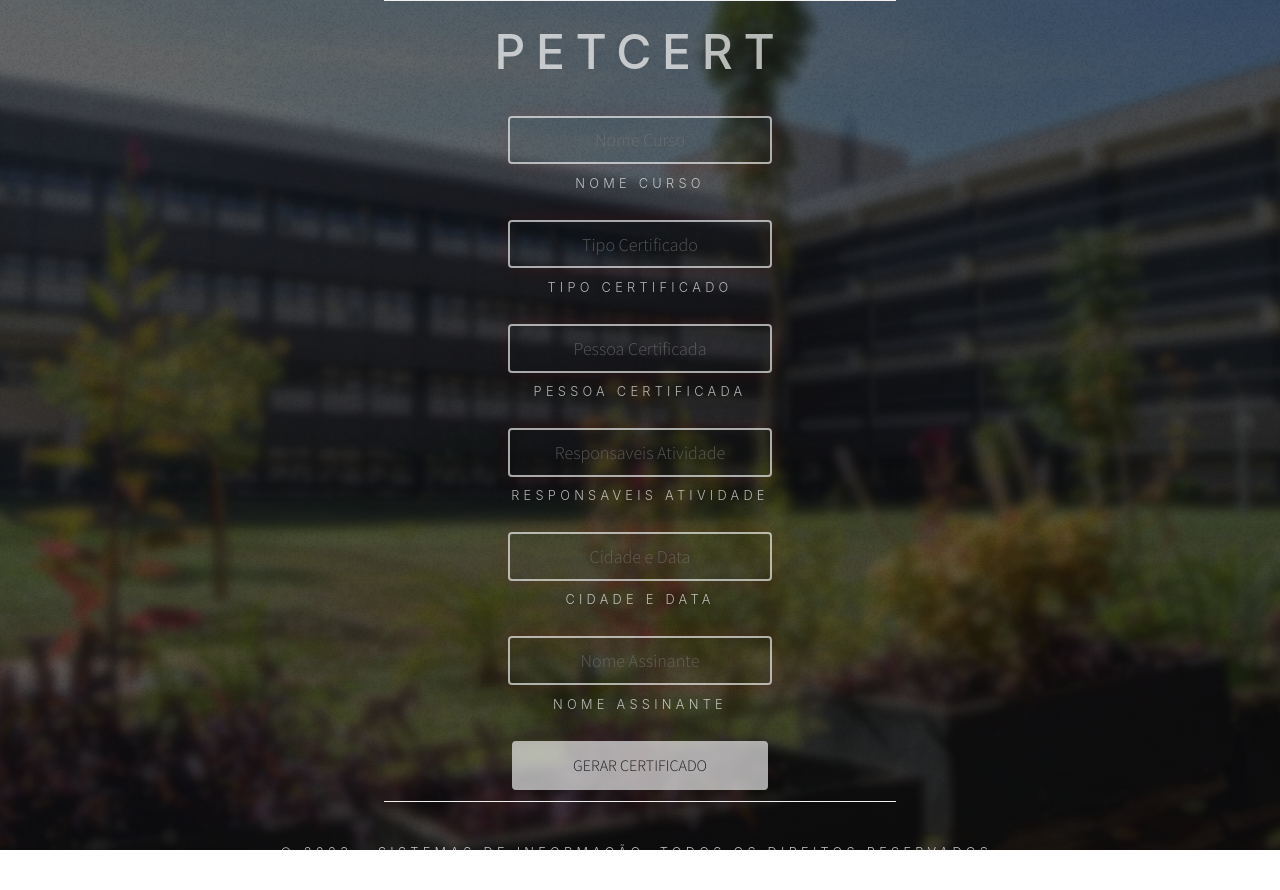
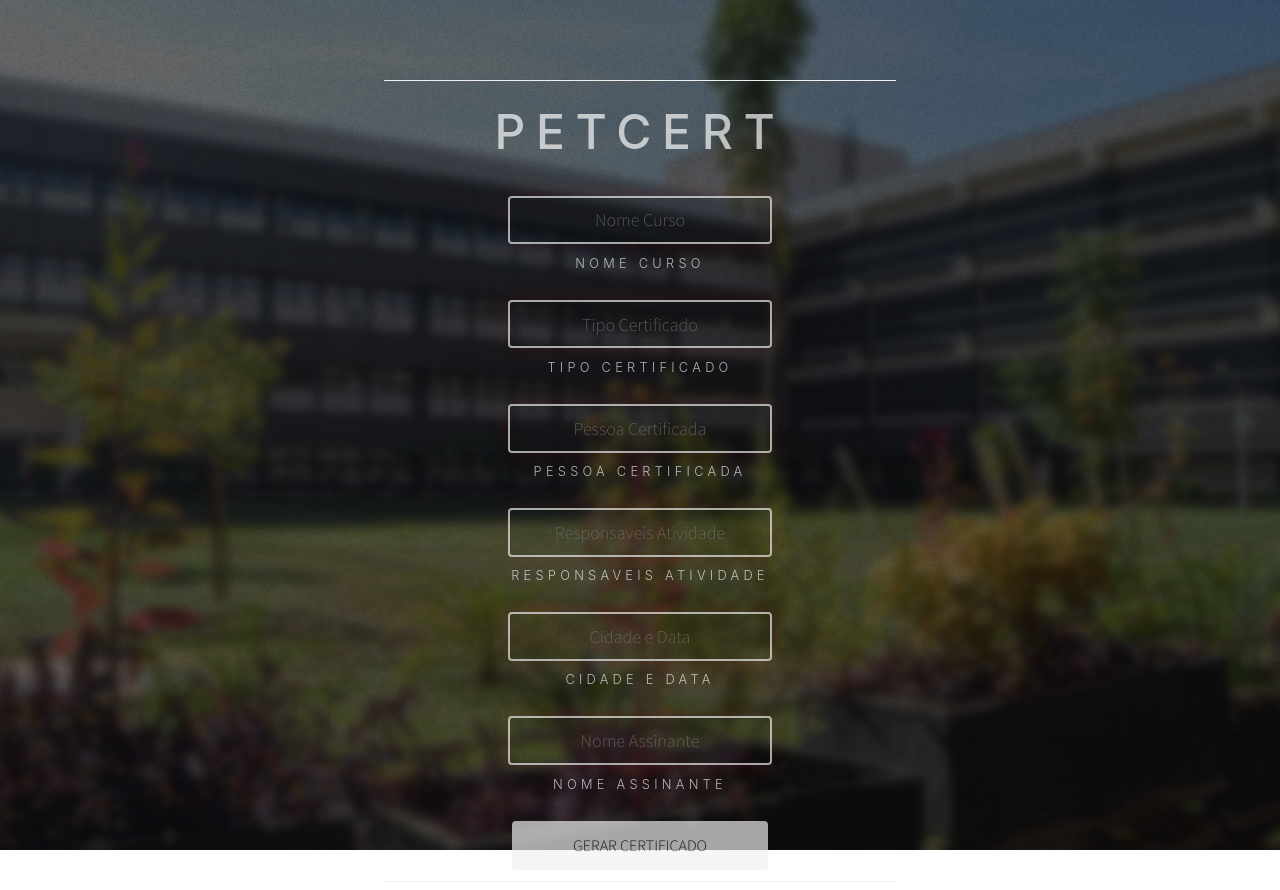
Before and after one commit to ImNotPETSIMC/PETCert_front-end, a React (Create React App) app: page / in a window 1280 px wide. Shown: the top 890 px of the page. Built offline with nearby package versions, Linux system fonts and the light colour scheme.

Commit message:
🌈 style: improve border responsibility

```diff
--- a/src/styles/App.css
+++ b/src/styles/App.css
@@ -74,6 +74,11 @@ html {
   animation: 10s ease-out 0s 1 fadeOut forwards;
 }
 
+main {
+  display: flex;
+  justify-content: center;
+}
+
 footer {
   margin: 2rem 0 2rem 0;
   letter-spacing: 0.2rem;
--- a/src/styles/PETCert.css
+++ b/src/styles/PETCert.css
@@ -34,10 +34,13 @@
     justify-content: center;
 
     width: 40vw;
+    min-width: fit-content;
 
     border-top: #f0f0f0 1px solid;
     border-bottom: #f0f0f0 1px solid;
     letter-spacing: 0.2rem;
+
+    margin-top: 10vh;
 
     transition: 1s all;
     animation: 10s ease-out 0s 1 expands;
@@ -60,6 +63,7 @@
     row-gap: 1rem;
 
     width: 40vw;
+    min-width: fit-content;
 
     justify-content: center;
     align-items: center;
```
